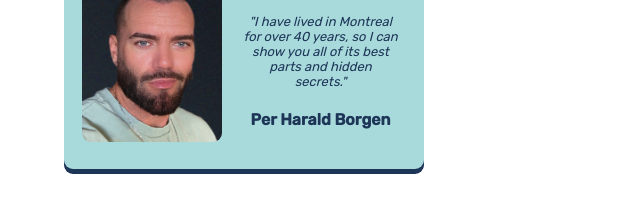
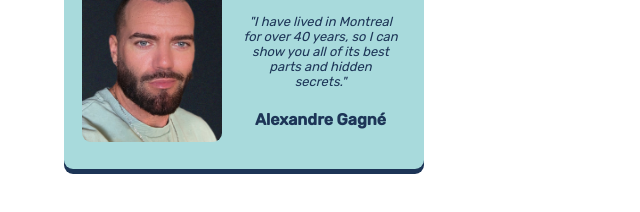
Before and after one commit to Alexgagne82/Project-3, a website built with Vite: page index.html in a window 1280 px wide. Shown: the part 820-1032 px from the top of the page, 396-1036 px from the left. Built offline with nearby package versions, Linux system fonts and the light colour scheme; a web font is replaced by a local one.

Commit message:
Update index.html

```diff
--- a/index.html
+++ b/index.html
@@ -46,7 +46,7 @@
              <div id="guide-info">
                 <h3>Your guide</h3>
                 <p class="description">"I have lived in Montreal for over 40 years, so I can show you all of its best parts and hidden secrets."</p>
-                <h4>Per Harald Borgen</h4>
+                <h4>Alexandre Gagné</h4>
              </div>
         </div>
     </body>
```
